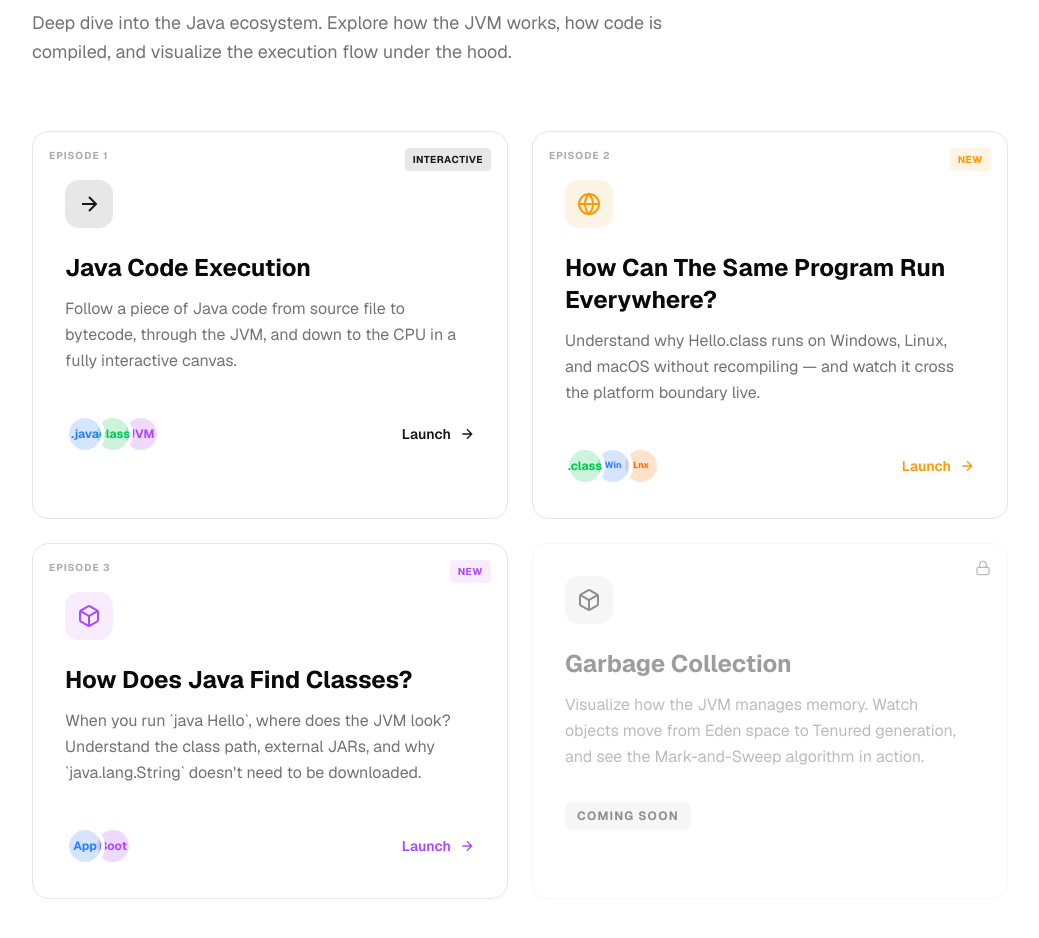
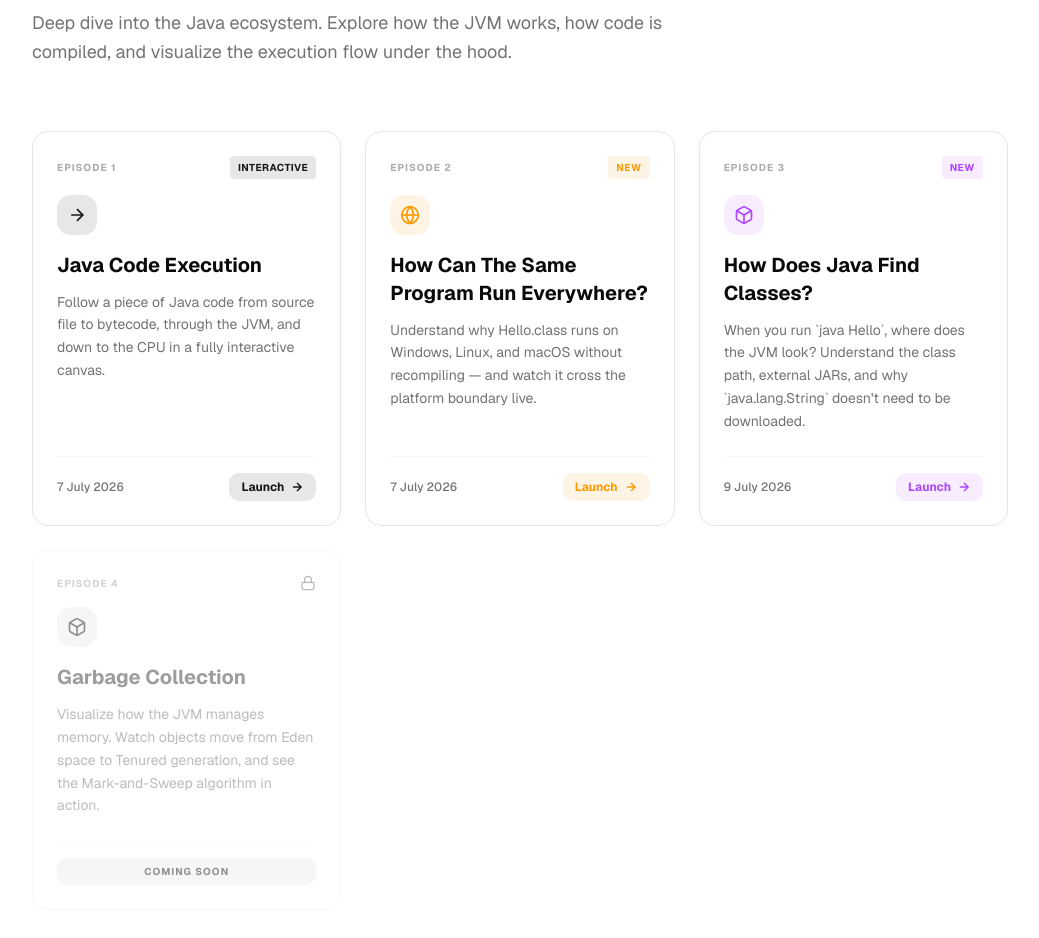
Before and after one commit to TheMikeKaisen/system-design-visualizer, a Next.js app: page /java in a window 1280 px wide. Shown: the part 260-1198 px from the top of the page, without its empty margins (120-1159 px from the left). Built offline with nearby package versions, Linux system fonts and the light colour scheme.

Commit message:
feat: better ui for mobile screens

```diff
--- a/src/app/java/page.tsx
+++ b/src/app/java/page.tsx
@@ -44,27 +44,39 @@ export default function JavaPathPage() {
         </div>
 
         {/* Modules Grid */}
-        <div className="grid sm:grid-cols-2 gap-6">
+        <div className="grid grid-cols-1 md:grid-cols-2 lg:grid-cols-3 gap-6">
           {/* Episode 1: Java Code Execution */}
           <Link href="/java/canvas/flow-of-execution" className="group">
-            <div className="relative h-full p-8 rounded-2xl border border-border bg-card hover:border-primary/50 hover:shadow-[0_0_30px_-5px_rgba(var(--primary),0.2)] transition-all duration-300">
-              <div className="absolute top-4 left-4 text-[10px] font-bold uppercase tracking-widest text-muted-foreground/60">Episode 1</div>
-              <div className="absolute top-4 right-4 bg-primary/10 text-primary text-[10px] font-bold uppercase tracking-wider px-2 py-1 rounded">Interactive</div>
-              <div className="w-12 h-12 rounded-xl bg-primary/10 text-primary flex items-center justify-center mb-6 mt-4 group-hover:scale-110 transition-transform duration-300">
-                <svg width="24" height="24" viewBox="0 0 24 24" fill="none" stroke="currentColor" strokeWidth="2"><path d="M5 12h14M12 5l7 7-7 7"/></svg>
+            <div className="relative h-full p-4 sm:p-6 rounded-2xl border border-border bg-card hover:border-primary/50 hover:shadow-[0_0_30px_-5px_rgba(var(--primary),0.2)] transition-all duration-300 flex flex-col justify-center">
+              <div className="hidden sm:flex items-center justify-between mb-4">
+                <div className="text-[10px] font-bold uppercase tracking-widest text-muted-foreground/60">Episode 1</div>
+                <div className="bg-primary/10 text-primary text-[10px] font-bold uppercase tracking-wider px-2 py-1 rounded">Interactive</div>
               </div>
-              <h3 className="text-2xl font-bold text-foreground mb-3 group-hover:text-primary transition-colors">Java Code Execution</h3>
-              <p className="text-base text-muted-foreground mb-10 leading-relaxed">
+
+              <div className="flex items-center sm:block gap-4 sm:gap-0">
+                <div className="w-12 h-12 sm:w-10 sm:h-10 shrink-0 rounded-xl bg-primary/10 text-primary flex items-center justify-center sm:mb-4 group-hover:scale-110 transition-transform duration-300">
+                  <svg width="20" height="20" viewBox="0 0 24 24" fill="none" stroke="currentColor" strokeWidth="2"><path d="M5 12h14M12 5l7 7-7 7"/></svg>
+                </div>
+                <div className="flex-1 min-w-0">
+                  <div className="flex sm:hidden items-center gap-2 mb-1">
+                    <span className="text-[9px] font-bold uppercase tracking-widest text-muted-foreground/60">Episode 1</span>
+                  </div>
+                  <h3 className="text-base sm:text-xl font-bold text-foreground sm:mb-3 group-hover:text-primary transition-colors line-clamp-2">Java Code Execution</h3>
+                  <p className="hidden sm:block text-sm text-muted-foreground mb-6 leading-relaxed line-clamp-3">
                     Follow a piece of Java code from source file to bytecode, through the JVM, and down to the CPU in a fully interactive canvas.
                   </p>
-              <div className="flex items-center justify-between mt-auto">
-                <div className="flex -space-x-3">
-                  <span className="w-10 h-10 rounded-full bg-blue-500/20 text-blue-500 border-4 border-card flex items-center justify-center text-xs font-bold z-30" title="Source">.java</span>
-                  <span className="w-10 h-10 rounded-full bg-green-500/20 text-green-500 border-4 border-card flex items-center justify-center text-xs font-bold z-20" title="Bytecode">.class</span>
-                  <span className="w-10 h-10 rounded-full bg-purple-500/20 text-purple-500 border-4 border-card flex items-center justify-center text-xs font-bold z-10" title="JVM">JVM</span>
                 </div>
-                <div className="flex items-center text-sm font-semibold text-primary group-hover:translate-x-1 transition-transform">
-                  Launch <svg className="ml-2" width="16" height="16" viewBox="0 0 24 24" fill="none" stroke="currentColor" strokeWidth="2"><path d="M5 12h14M12 5l7 7-7 7"/></svg>
+                <div className="sm:hidden flex items-center justify-center text-muted-foreground group-hover:text-primary transition-colors">
+                  <svg width="20" height="20" viewBox="0 0 24 24" fill="none" stroke="currentColor" strokeWidth="2"><path d="M9 18l6-6-6-6"/></svg>
+                </div>
+              </div>
+
+              <div className="hidden sm:flex items-center justify-between mt-auto pt-4 border-t border-border/40">
+                <div className="flex items-center text-xs font-medium text-muted-foreground">
+                  7 July 2026
+                </div>
+                <div className="flex items-center text-xs font-bold text-primary bg-primary/10 px-3 py-1.5 rounded-lg group-hover:bg-primary/20 transition-colors">
+                  Launch <svg className="ml-1.5 w-3.5 h-3.5 group-hover:translate-x-0.5 transition-transform" viewBox="0 0 24 24" fill="none" stroke="currentColor" strokeWidth="2.5"><path d="M5 12h14M12 5l7 7-7 7"/></svg>
                 </div>
               </div>
             </div>
@@ -72,24 +84,36 @@ export default function JavaPathPage() {
 
           {/* Episode 2: Platform Independence */}
           <Link href="/java/canvas/platform-independence" className="group">
-            <div className="relative h-full p-8 rounded-2xl border border-border bg-card hover:border-amber-500/50 hover:shadow-[0_0_30px_-5px_rgba(245,158,11,0.25)] transition-all duration-300">
-              <div className="absolute top-4 left-4 text-[10px] font-bold uppercase tracking-widest text-muted-foreground/60">Episode 2</div>
-              <div className="absolute top-4 right-4 bg-amber-500/10 text-amber-500 text-[10px] font-bold uppercase tracking-wider px-2 py-1 rounded">New</div>
-              <div className="w-12 h-12 rounded-xl bg-amber-500/10 text-amber-500 flex items-center justify-center mb-6 mt-4 group-hover:scale-110 transition-transform duration-300">
-                <svg width="24" height="24" viewBox="0 0 24 24" fill="none" stroke="currentColor" strokeWidth="2"><circle cx="12" cy="12" r="10"/><line x1="2" y1="12" x2="22" y2="12"/><path d="M12 2a15.3 15.3 0 0 1 4 10 15.3 15.3 0 0 1-4 10 15.3 15.3 0 0 1-4-10 15.3 15.3 0 0 1 4-10z"/></svg>
+            <div className="relative h-full p-4 sm:p-6 rounded-2xl border border-border bg-card hover:border-amber-500/50 hover:shadow-[0_0_30px_-5px_rgba(245,158,11,0.25)] transition-all duration-300 flex flex-col justify-center">
+              <div className="hidden sm:flex items-center justify-between mb-4">
+                <div className="text-[10px] font-bold uppercase tracking-widest text-muted-foreground/60">Episode 2</div>
+                <div className="bg-amber-500/10 text-amber-500 text-[10px] font-bold uppercase tracking-wider px-2 py-1 rounded">New</div>
               </div>
-              <h3 className="text-2xl font-bold text-foreground mb-3 group-hover:text-amber-500 transition-colors">How Can The Same Program Run Everywhere?</h3>
-              <p className="text-base text-muted-foreground mb-10 leading-relaxed">
+
+              <div className="flex items-center sm:block gap-4 sm:gap-0">
+                <div className="w-12 h-12 sm:w-10 sm:h-10 shrink-0 rounded-xl bg-amber-500/10 text-amber-500 flex items-center justify-center sm:mb-4 group-hover:scale-110 transition-transform duration-300">
+                  <svg width="20" height="20" viewBox="0 0 24 24" fill="none" stroke="currentColor" strokeWidth="2"><circle cx="12" cy="12" r="10"/><line x1="2" y1="12" x2="22" y2="12"/><path d="M12 2a15.3 15.3 0 0 1 4 10 15.3 15.3 0 0 1-4 10 15.3 15.3 0 0 1-4-10 15.3 15.3 0 0 1 4-10z"/></svg>
+                </div>
+                <div className="flex-1 min-w-0">
+                  <div className="flex sm:hidden items-center gap-2 mb-1">
+                    <span className="text-[9px] font-bold uppercase tracking-widest text-muted-foreground/60">Episode 2</span>
+                  </div>
+                  <h3 className="text-base sm:text-xl font-bold text-foreground sm:mb-3 group-hover:text-amber-500 transition-colors line-clamp-2">How Can The Same Program Run Everywhere?</h3>
+                  <p className="hidden sm:block text-sm text-muted-foreground mb-6 leading-relaxed line-clamp-3">
                     Understand why Hello.class runs on Windows, Linux, and macOS without recompiling — and watch it cross the platform boundary live.
                   </p>
-              <div className="flex items-center justify-between mt-auto">
-                <div className="flex -space-x-3">
-                  <span className="w-10 h-10 rounded-full bg-green-500/20 text-green-500 border-4 border-card flex items-center justify-center text-xs font-bold z-30" title="Bytecode">.class</span>
-                  <span className="w-10 h-10 rounded-full bg-blue-500/20 text-blue-500 border-4 border-card flex items-center justify-center text-[9px] font-bold z-20" title="Windows">Win</span>
-                  <span className="w-10 h-10 rounded-full bg-orange-500/20 text-orange-500 border-4 border-card flex items-center justify-center text-[9px] font-bold z-10" title="Linux">Lnx</span>
                 </div>
-                <div className="flex items-center text-sm font-semibold text-amber-500 group-hover:translate-x-1 transition-transform">
-                  Launch <svg className="ml-2" width="16" height="16" viewBox="0 0 24 24" fill="none" stroke="currentColor" strokeWidth="2"><path d="M5 12h14M12 5l7 7-7 7"/></svg>
+                <div className="sm:hidden flex items-center justify-center text-muted-foreground group-hover:text-amber-500 transition-colors">
+                  <svg width="20" height="20" viewBox="0 0 24 24" fill="none" stroke="currentColor" strokeWidth="2"><path d="M9 18l6-6-6-6"/></svg>
+                </div>
+              </div>
+
+              <div className="hidden sm:flex items-center justify-between mt-auto pt-4 border-t border-border/40">
+                <div className="flex items-center text-xs font-medium text-muted-foreground">
+                  7 July 2026
+                </div>
+                <div className="flex items-center text-xs font-bold text-amber-500 bg-amber-500/10 px-3 py-1.5 rounded-lg group-hover:bg-amber-500/20 transition-colors">
+                  Launch <svg className="ml-1.5 w-3.5 h-3.5 group-hover:translate-x-0.5 transition-transform" viewBox="0 0 24 24" fill="none" stroke="currentColor" strokeWidth="2.5"><path d="M5 12h14M12 5l7 7-7 7"/></svg>
                 </div>
               </div>
             </div>
@@ -97,42 +121,69 @@ export default function JavaPathPage() {
 
           {/* Episode 3: Class Loading */}
           <Link href="/java/canvas/how-java-loads-classes" className="group">
-            <div className="relative h-full p-8 rounded-2xl border border-border bg-card hover:border-purple-500/50 hover:shadow-[0_0_30px_-5px_rgba(168,85,247,0.25)] transition-all duration-300">
-              <div className="absolute top-4 left-4 text-[10px] font-bold uppercase tracking-widest text-muted-foreground/60">Episode 3</div>
-              <div className="absolute top-4 right-4 bg-purple-500/10 text-purple-500 text-[10px] font-bold uppercase tracking-wider px-2 py-1 rounded">New</div>
-              <div className="w-12 h-12 rounded-xl bg-purple-500/10 text-purple-500 flex items-center justify-center mb-6 mt-4 group-hover:scale-110 transition-transform duration-300">
-                <svg width="24" height="24" viewBox="0 0 24 24" fill="none" stroke="currentColor" strokeWidth="2"><path d="M21 16V8a2 2 0 0 0-1-1.73l-7-4a2 2 0 0 0-2 0l-7 4A2 2 0 0 0 3 8v8a2 2 0 0 0 1 1.73l7 4a2 2 0 0 0 2 0l7-4A2 2 0 0 0 21 16z"/><polyline points="3.27 6.96 12 12.01 20.73 6.96"/><line x1="12" y1="22.08" x2="12" y2="12"/></svg>
+            <div className="relative h-full p-4 sm:p-6 rounded-2xl border border-border bg-card hover:border-purple-500/50 hover:shadow-[0_0_30px_-5px_rgba(168,85,247,0.25)] transition-all duration-300 flex flex-col justify-center">
+              <div className="hidden sm:flex items-center justify-between mb-4">
+                <div className="text-[10px] font-bold uppercase tracking-widest text-muted-foreground/60">Episode 3</div>
+                <div className="bg-purple-500/10 text-purple-500 text-[10px] font-bold uppercase tracking-wider px-2 py-1 rounded">New</div>
               </div>
-              <h3 className="text-2xl font-bold text-foreground mb-3 group-hover:text-purple-500 transition-colors">How Does Java Find Classes?</h3>
-              <p className="text-base text-muted-foreground mb-10 leading-relaxed">
+
+              <div className="flex items-center sm:block gap-4 sm:gap-0">
+                <div className="w-12 h-12 sm:w-10 sm:h-10 shrink-0 rounded-xl bg-purple-500/10 text-purple-500 flex items-center justify-center sm:mb-4 group-hover:scale-110 transition-transform duration-300">
+                  <svg width="20" height="20" viewBox="0 0 24 24" fill="none" stroke="currentColor" strokeWidth="2"><path d="M21 16V8a2 2 0 0 0-1-1.73l-7-4a2 2 0 0 0-2 0l-7 4A2 2 0 0 0 3 8v8a2 2 0 0 0 1 1.73l7 4a2 2 0 0 0 2 0l7-4A2 2 0 0 0 21 16z"/><polyline points="3.27 6.96 12 12.01 20.73 6.96"/><line x1="12" y1="22.08" x2="12" y2="12"/></svg>
+                </div>
+                <div className="flex-1 min-w-0">
+                  <div className="flex sm:hidden items-center gap-2 mb-1">
+                    <span className="text-[9px] font-bold uppercase tracking-widest text-muted-foreground/60">Episode 3</span>
+                  </div>
+                  <h3 className="text-base sm:text-xl font-bold text-foreground sm:mb-3 group-hover:text-purple-500 transition-colors line-clamp-2">How Does Java Find Classes?</h3>
+                  <p className="hidden sm:block text-sm text-muted-foreground mb-6 leading-relaxed line-clamp-3">
                     When you run `java Hello`, where does the JVM look? Understand the class path, external JARs, and why `java.lang.String` doesn't need to be downloaded.
                   </p>
-              <div className="flex items-center justify-between mt-auto">
-                <div className="flex -space-x-3">
-                  <span className="w-10 h-10 rounded-full bg-blue-500/20 text-blue-500 border-4 border-card flex items-center justify-center text-xs font-bold z-30" title="Application Loader">App</span>
-                  <span className="w-10 h-10 rounded-full bg-purple-500/20 text-purple-500 border-4 border-card flex items-center justify-center text-xs font-bold z-20" title="Bootstrap Loader">Boot</span>
                 </div>
-                <div className="flex items-center text-sm font-semibold text-purple-500 group-hover:translate-x-1 transition-transform">
-                  Launch <svg className="ml-2" width="16" height="16" viewBox="0 0 24 24" fill="none" stroke="currentColor" strokeWidth="2"><path d="M5 12h14M12 5l7 7-7 7"/></svg>
+                <div className="sm:hidden flex items-center justify-center text-muted-foreground group-hover:text-purple-500 transition-colors">
+                  <svg width="20" height="20" viewBox="0 0 24 24" fill="none" stroke="currentColor" strokeWidth="2"><path d="M9 18l6-6-6-6"/></svg>
+                </div>
+              </div>
+
+              <div className="hidden sm:flex items-center justify-between mt-auto pt-4 border-t border-border/40">
+                <div className="flex items-center text-xs font-medium text-muted-foreground">
+                  9 July 2026
+                </div>
+                <div className="flex items-center text-xs font-bold text-purple-500 bg-purple-500/10 px-3 py-1.5 rounded-lg group-hover:bg-purple-500/20 transition-colors">
+                  Launch <svg className="ml-1.5 w-3.5 h-3.5 group-hover:translate-x-0.5 transition-transform" viewBox="0 0 24 24" fill="none" stroke="currentColor" strokeWidth="2.5"><path d="M5 12h14M12 5l7 7-7 7"/></svg>
                 </div>
               </div>
             </div>
           </Link>
 
-          {/* Locked Lesson: Garbage Collection */}
-          <div className="relative h-full p-8 rounded-2xl border border-border/40 bg-card/40 opacity-80 cursor-not-allowed">
-            <div className="absolute top-4 right-4 text-muted-foreground/60">
+          <div className="relative h-full p-4 sm:p-6 rounded-2xl border border-border/40 bg-card/40 opacity-80 cursor-not-allowed flex flex-col justify-center">
+            <div className="hidden sm:flex items-center justify-between mb-4">
+              <div className="text-[10px] font-bold uppercase tracking-widest text-muted-foreground/40">Episode 4</div>
+              <div className="text-muted-foreground/60">
                 <svg width="16" height="16" viewBox="0 0 24 24" fill="none" stroke="currentColor" strokeWidth="2"><rect x="3" y="11" width="18" height="11" rx="2" ry="2"/><path d="M7 11V7a5 5 0 0 1 10 0v4"/></svg>
               </div>
-            <div className="w-12 h-12 rounded-xl bg-muted flex items-center justify-center text-muted-foreground mb-6">
-              <svg width="24" height="24" viewBox="0 0 24 24" fill="none" stroke="currentColor" strokeWidth="2"><path d="M21 16V8a2 2 0 0 0-1-1.73l-7-4a2 2 0 0 0-2 0l-7 4A2 2 0 0 0 3 8v8a2 2 0 0 0 1 1.73l7 4a2 2 0 0 0 2 0l7-4A2 2 0 0 0 21 16z"/><polyline points="3.27 6.96 12 12.01 20.73 6.96"/><line x1="12" y1="22.08" x2="12" y2="12"/></svg>
             </div>
-            <h3 className="text-2xl font-bold text-foreground/50 mb-3">Garbage Collection</h3>
-            <p className="text-base text-muted-foreground/60 mb-8 leading-relaxed">
+
+            <div className="flex items-center sm:block gap-4 sm:gap-0">
+              <div className="w-12 h-12 sm:w-10 sm:h-10 shrink-0 rounded-xl bg-muted flex items-center justify-center text-muted-foreground sm:mb-4">
+                <svg width="20" height="20" viewBox="0 0 24 24" fill="none" stroke="currentColor" strokeWidth="2"><path d="M21 16V8a2 2 0 0 0-1-1.73l-7-4a2 2 0 0 0-2 0l-7 4A2 2 0 0 0 3 8v8a2 2 0 0 0 1 1.73l7 4a2 2 0 0 0 2 0l7-4A2 2 0 0 0 21 16z"/><polyline points="3.27 6.96 12 12.01 20.73 6.96"/><line x1="12" y1="22.08" x2="12" y2="12"/></svg>
+              </div>
+              <div className="flex-1 min-w-0">
+                <div className="flex sm:hidden items-center gap-2 mb-1">
+                  <span className="text-[9px] font-bold uppercase tracking-widest text-muted-foreground/40">Episode 4</span>
+                </div>
+                <h3 className="text-base sm:text-xl font-bold text-foreground/50 sm:mb-3 line-clamp-2">Garbage Collection</h3>
+                <p className="hidden sm:block text-sm text-muted-foreground/60 mb-6 leading-relaxed line-clamp-3">
                   Visualize how the JVM manages memory. Watch objects move from Eden space to Tenured generation, and see the Mark-and-Sweep algorithm in action.
                 </p>
-            <div className="mt-auto">
-              <div className="inline-flex items-center gap-2 px-3 py-1.5 text-xs font-bold uppercase tracking-widest bg-muted text-muted-foreground rounded-md">
+              </div>
+              <div className="sm:hidden flex items-center justify-center text-muted-foreground/40">
+                 <span className="text-[9px] font-bold uppercase tracking-widest">Soon</span>
+              </div>
+            </div>
+
+            <div className="hidden sm:block mt-auto pt-4 border-t border-border/20">
+              <div className="inline-flex items-center justify-center w-full px-3 py-1.5 text-[10px] font-bold uppercase tracking-widest bg-muted text-muted-foreground rounded-lg">
                 Coming Soon
               </div>
             </div>
```
Lines whose indentation alone changed are shown as unchanged.
